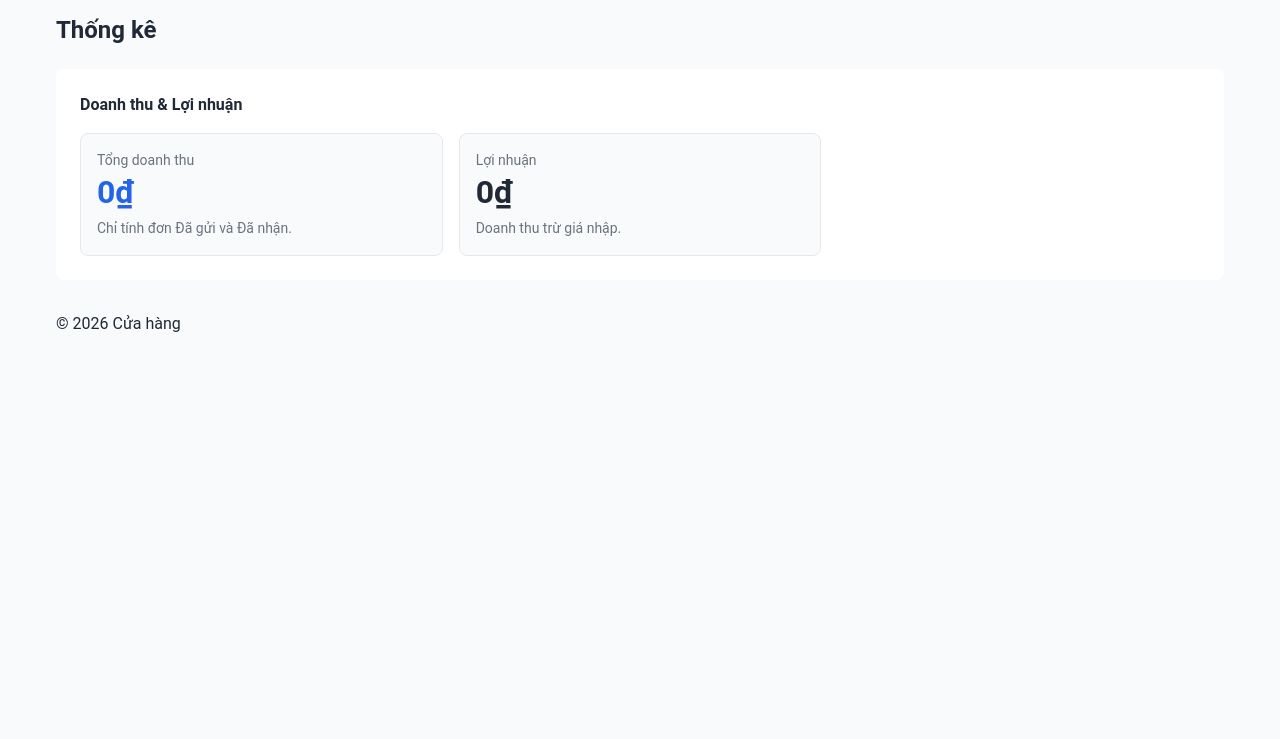
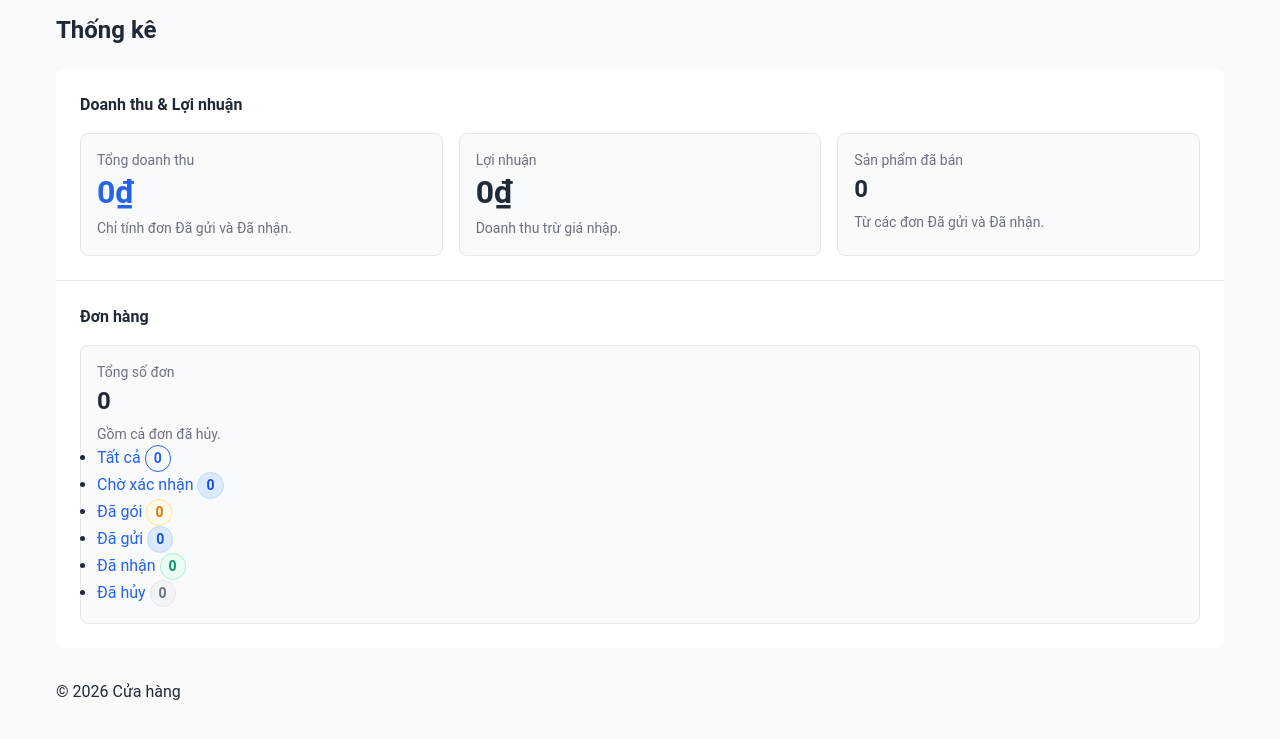
Before and after one commit to DangTAnh/StrWb, a Flask app: page /admin/stats in a window 1280 px wide. Shown: the top 739 px of the page. Run offline with Flask 3, Linux system fonts and the light colour scheme; the visitor is signed in with stand-in values (Sample User, id 1); data that the repository does not hold is empty; some libraries are stand-ins or nearby versions.

Commit message:
feat(08-admin-stats-02): stats.html units_sold card + Đơn hàng breakdown section
Add 'Sản phẩm đã bán' card (3rd in revenue grid) with units_sold integer value
and new 'Đơn hàng' section with total_orders + status-breakdown list (6 links:
Tất cả + 5 statuses). All status counts use .get(label, 0) to handle zero-count
statuses safely (group_by omits them). Links point to /admin/orders?status=<label>.

```diff
--- a/app/templates/admin/stats.html
+++ b/app/templates/admin/stats.html
@@ -17,6 +17,28 @@
           {% if profit_note %}<p class="stat-note">{{ profit_note }}</p>{% endif %}
           <p class="stat-hint">Doanh thu trừ giá nhập.</p>
         </article>
+        <article class="stat-card">
+          <p class="stat-label">Sản phẩm đã bán</p>
+          <p class="stat-value">{{ units_sold }}</p>
+          <p class="stat-hint">Từ các đơn Đã gửi và Đã nhận.</p>
+        </article>
+      </div>
+    </section>
+
+    <section class="stats-group">
+      <h2 class="stats-group-title">Đơn hàng</h2>
+      <div class="stat-card">
+        <p class="stat-label">Tổng số đơn</p>
+        <p class="stat-value">{{ total_orders }}</p>
+        <p class="stat-hint">Gồm cả đơn đã hủy.</p>
+        <ul class="status-breakdown">
+          <li><a href="{{ url_for('admin.orders') }}">Tất cả <span class="badge badge-neutral">{{ total_orders }}</span></a></li>
+          <li><a href="{{ url_for('admin.orders', status='Chờ xác nhận') }}">Chờ xác nhận <span class="badge {{ order_badge_class('Chờ xác nhận') }}">{{ status_counts.get('Chờ xác nhận', 0) }}</span></a></li>
+          <li><a href="{{ url_for('admin.orders', status='Đã gói') }}">Đã gói <span class="badge {{ order_badge_class('Đã gói') }}">{{ status_counts.get('Đã gói', 0) }}</span></a></li>
+          <li><a href="{{ url_for('admin.orders', status='Đã gửi') }}">Đã gửi <span class="badge {{ order_badge_class('Đã gửi') }}">{{ status_counts.get('Đã gửi', 0) }}</span></a></li>
+          <li><a href="{{ url_for('admin.orders', status='Đã nhận') }}">Đã nhận <span class="badge {{ order_badge_class('Đã nhận') }}">{{ status_counts.get('Đã nhận', 0) }}</span></a></li>
+          <li><a href="{{ url_for('admin.orders', status='Đã hủy') }}">Đã hủy <span class="badge {{ order_badge_class('Đã hủy') }}">{{ status_counts.get('Đã hủy', 0) }}</span></a></li>
+        </ul>
       </div>
     </section>
   </div>
```
